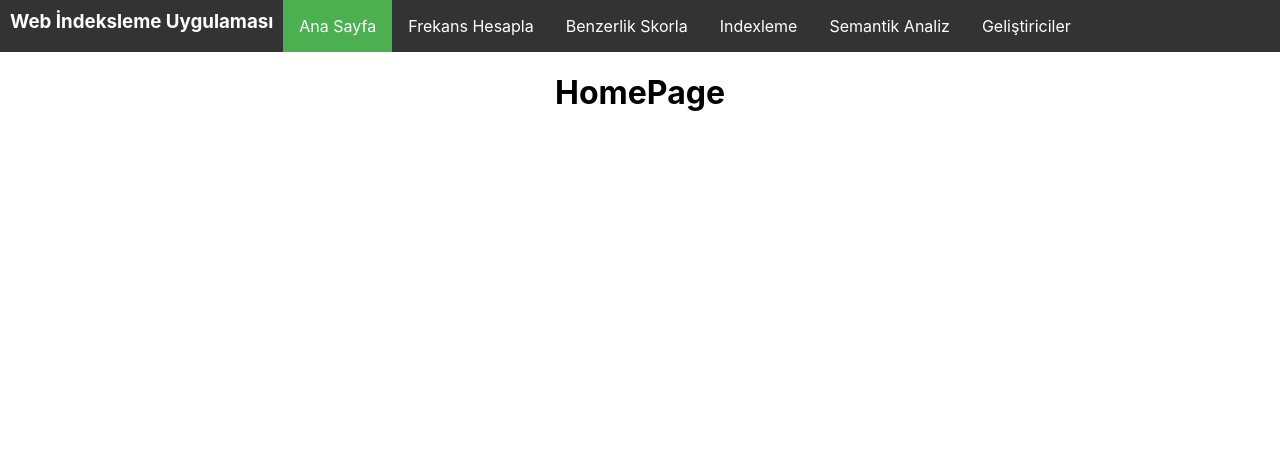
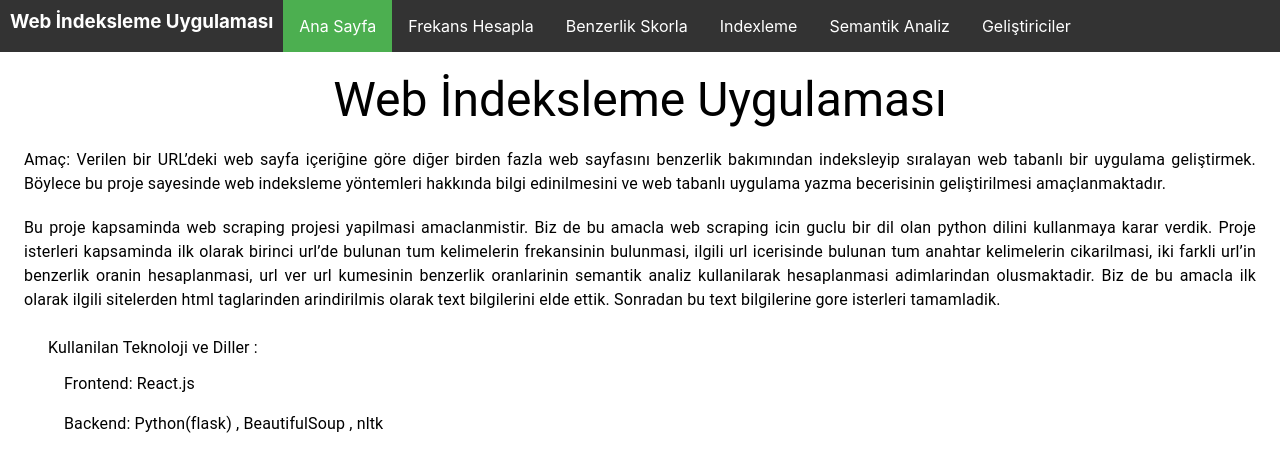
Before and after one commit to berkayefeozcan/Web-Indexing-Application, a React (Create React App) app in the folder web/: page /HomePage in a window 1280 px wide. Shown: the top 472 px of the page. Built offline with nearby package versions, Linux system fonts and the light colour scheme.

Commit message:
home page tasarlandi

```diff
--- a/web/src/screens/HomePage.js
+++ b/web/src/screens/HomePage.js
@@ -1,10 +1,33 @@
 import React from 'react';
-
-const HomePage= props=>{
-    return(
-        <div>
-            <h1>HomePage</h1>
-        </div>
+import { Container, Typography, List, ListItem, ListItemText } from '@material-ui/core'
+const HomePage = props => {
+    return (
+        <Container >
+            <br></br>
+            <Typography align='center' component='h1' variant='h3'>Web İndeksleme Uygulaması</Typography>
+            <br></br>
+            <Typography align='justify' component='body' variant='body1'>
+                Amaç: Verilen bir URL’deki web sayfa içeriğine göre diğer birden fazla web sayfasını benzerlik bakımından indeksleyip sıralayan web tabanlı bir uygulama geliştirmek. Böylece bu proje sayesinde web indeksleme yöntemleri hakkında bilgi edinilmesini ve web tabanlı uygulama yazma becerisinin geliştirilmesi amaçlanmaktadır.
+            </Typography>
+            <br></br>
+            <Typography align='justify' component='body' variant='body1'>
+                Bu proje kapsaminda web scraping projesi yapilmasi amaclanmistir. Biz de bu amacla web scraping icin guclu bir dil olan python dilini kullanmaya karar verdik. Proje isterleri kapsaminda ilk olarak birinci url’de bulunan tum kelimelerin frekansinin bulunmasi, ilgili url icerisinde bulunan tum anahtar kelimelerin cikarilmasi, iki farkli url’in benzerlik oranin hesaplanmasi, url ver url kumesinin benzerlik oranlarinin semantik analiz kullanilarak hesaplanmasi adimlarindan olusmaktadir. Biz de bu amacla ilk olarak ilgili sitelerden html taglarinden arindirilmis olarak text bilgilerini elde ettik. Sonradan bu text bilgilerine gore isterleri tamamladik.
+            </Typography>
+            <br></br>
+            <Container >
+                <ListItemText primary={"Kullanilan Teknoloji ve Diller :"} />
+                <ListItem>
+                    <Typography align='justify' component='body' variant='body1'>
+                        Frontend: React.js
+            </Typography>
+                </ListItem>
+                <ListItem>
+                    <Typography align='justify' component='body' variant='body1'>
+                        Backend: Python(flask) , BeautifulSoup , nltk
+            </Typography>
+                </ListItem>
+            </Container>
+        </Container>
     );
 }
 export default HomePage;
```
